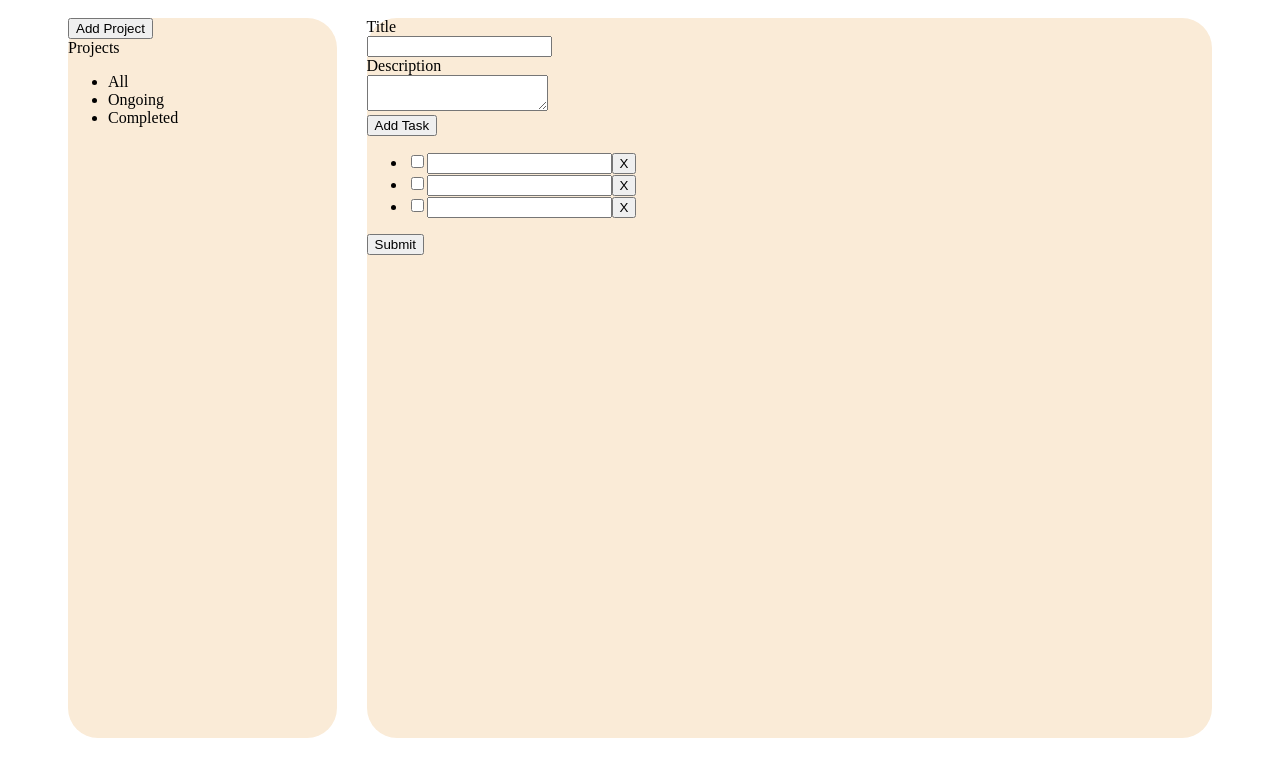
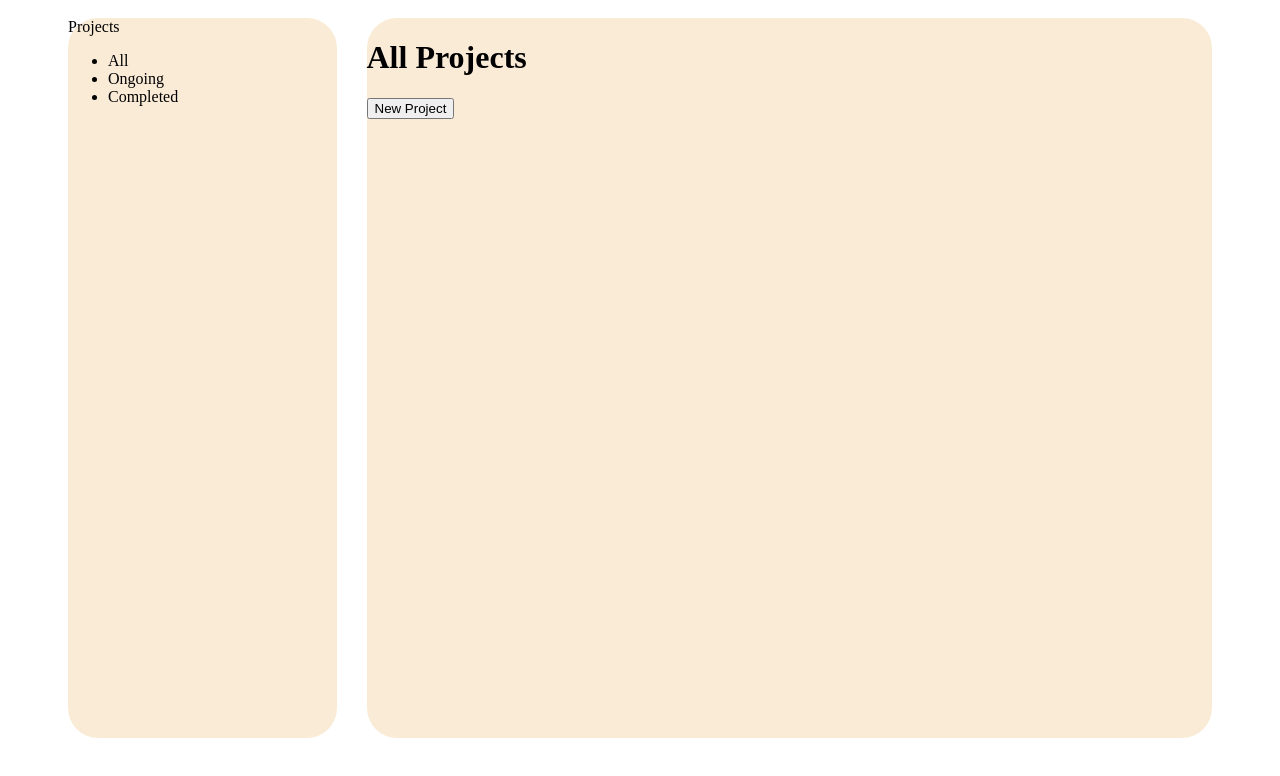
Before and after one commit to Jennyznz/todo-list, a website built with webpack: page src/template.html in a window 1280 px wide. Built offline with nearby package versions, Linux system fonts and the light colour scheme.

Commit message:
Relocate button that adds a new project

```diff
--- a/src/all.js
+++ b/src/all.js
@@ -1,4 +1,4 @@
-import { allProjects, clearForm} from "./projectForm.js";
+import { allProjects, clearForm, createForm } from "./projectForm.js";
 import { projectView } from "./projectView.js"
 
 function displayAll() {
@@ -7,6 +7,17 @@ function displayAll() {
     const header = document.createElement("h1");
     header.textContent = "All Projects";
     projCol.append(header);
+
+    // Add new project
+    const addBtn = document.createElement('button');
+    addBtn.setAttribute('id', 'add-btn');
+    addBtn.setAttribute('type', 'button');
+    addBtn.textContent = "New Project"
+    projCol.append(addBtn);
+    addBtn.addEventListener("click", () => {
+        clearForm();
+        createForm();
+    });
 
     // Display projects
     allProjects.forEach(project => {
--- a/src/index.js
+++ b/src/index.js
@@ -2,14 +2,10 @@ import "./styles.css";
 import { createForm, clearForm } from "./projectForm.js";
 import { displayAll } from "./all.js";
 
-// Default is a project creation
-createForm();
+// Default is list of projects
+displayAll();
 
-const addBtn = document.getElementById("add-btn");
-addBtn.addEventListener("click", () => {
-    clearForm();
-    createForm();
-});
+
 
 // View All EL
 const all = document.getElementById("all-projects");
--- a/src/template.html
+++ b/src/template.html
@@ -9,9 +9,6 @@
 <body>
     <div class="content">
         <div id="sidebar" class="section">
-            <div class="add-project">
-                <button id="add-btn">Add Project</button>
-            </div>
             <div class="project-types">Projects</div>
                 <ul>
                     <li id="all-projects" role="button">All</li>
```
